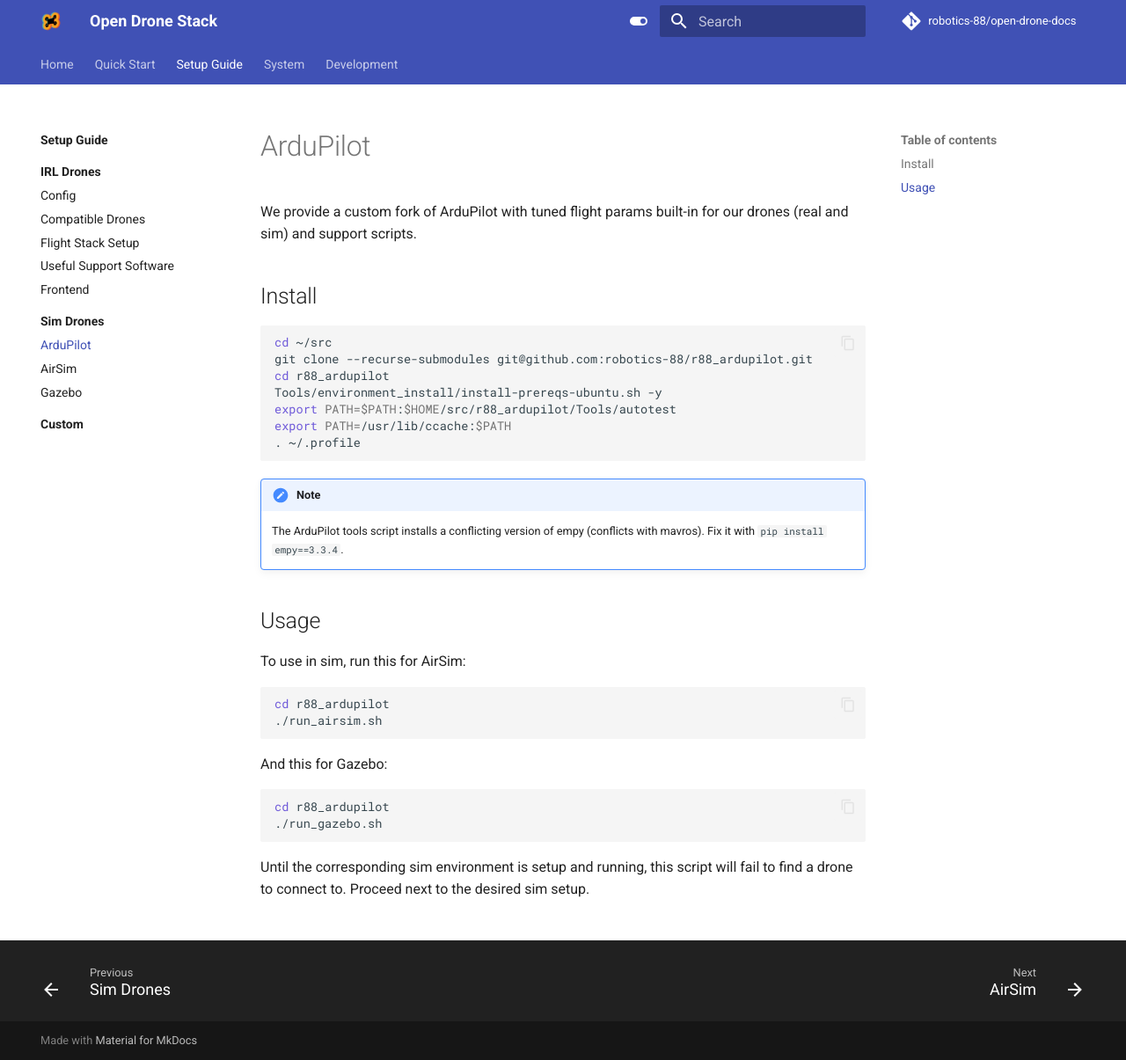
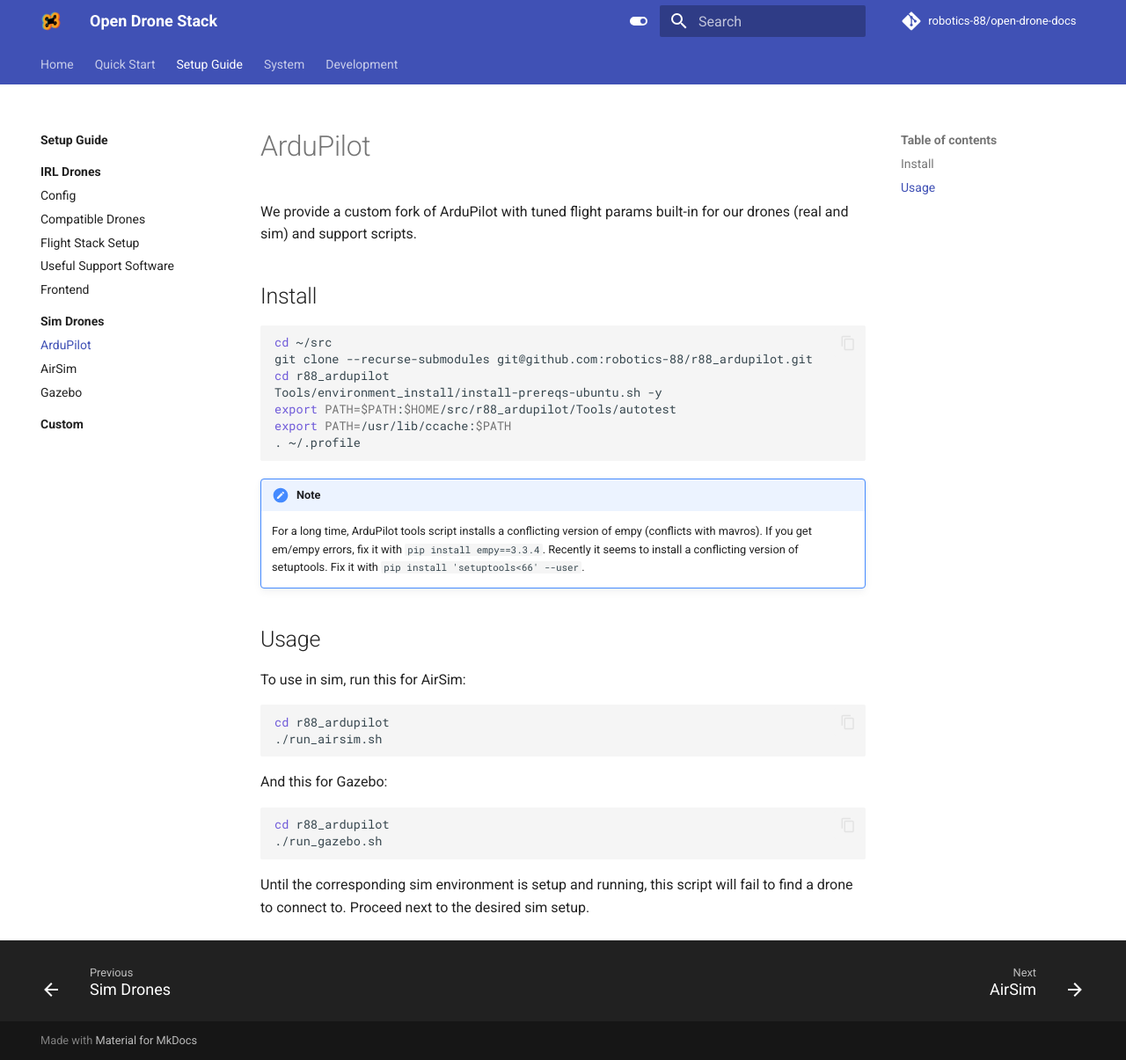
Before and after one commit to robotics-88/open-drone-docs, an MkDocs documentation site: the page built from docs/setup/simulation/ardupilot.md, in a window 1280 px wide and 1205 px high. Shown: the whole window at 88% size. Built offline with MkDocs 1.6.1 and Material for MkDocs 9.7.7, drawn with Linux system fonts in a browser that asks for light colours; comment, search, counter and statistics services are not loaded.

Commit message:
Added new pip fix note to ardupilot page

````diff
--- a/docs/setup/simulation/ardupilot.md
+++ b/docs/setup/simulation/ardupilot.md
@@ -14,7 +14,7 @@
 ```
 
 !!! note
-    The ArduPilot tools script installs a conflicting version of empy (conflicts with mavros). Fix it with `pip install empy==3.3.4`.
+    For a long time, ArduPilot tools script installs a conflicting version of empy (conflicts with mavros). If you get em/empy errors, fix it with `pip install empy==3.3.4`. Recently it seems to install a conflicting version of setuptools. Fix it with `pip install 'setuptools<66' --user`.
 
 ## Usage
 To use in sim, run this for AirSim:
````
